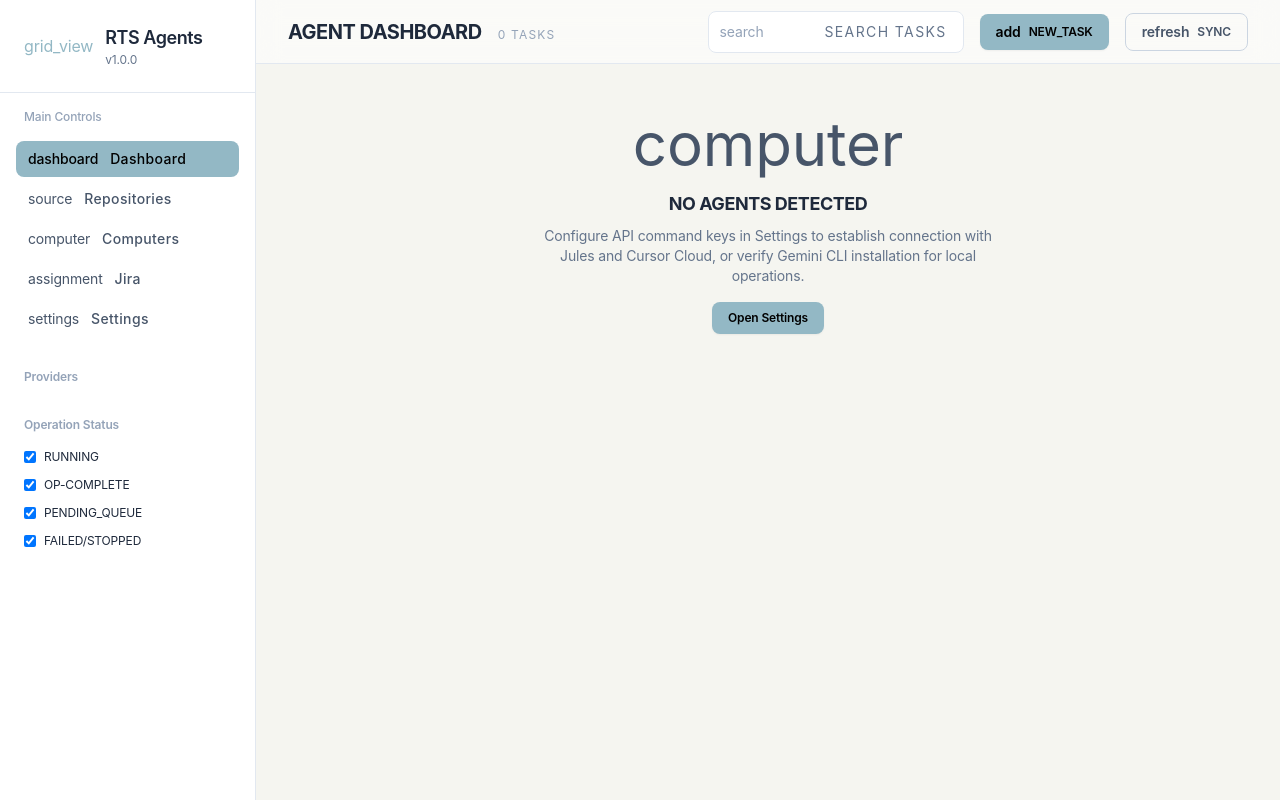
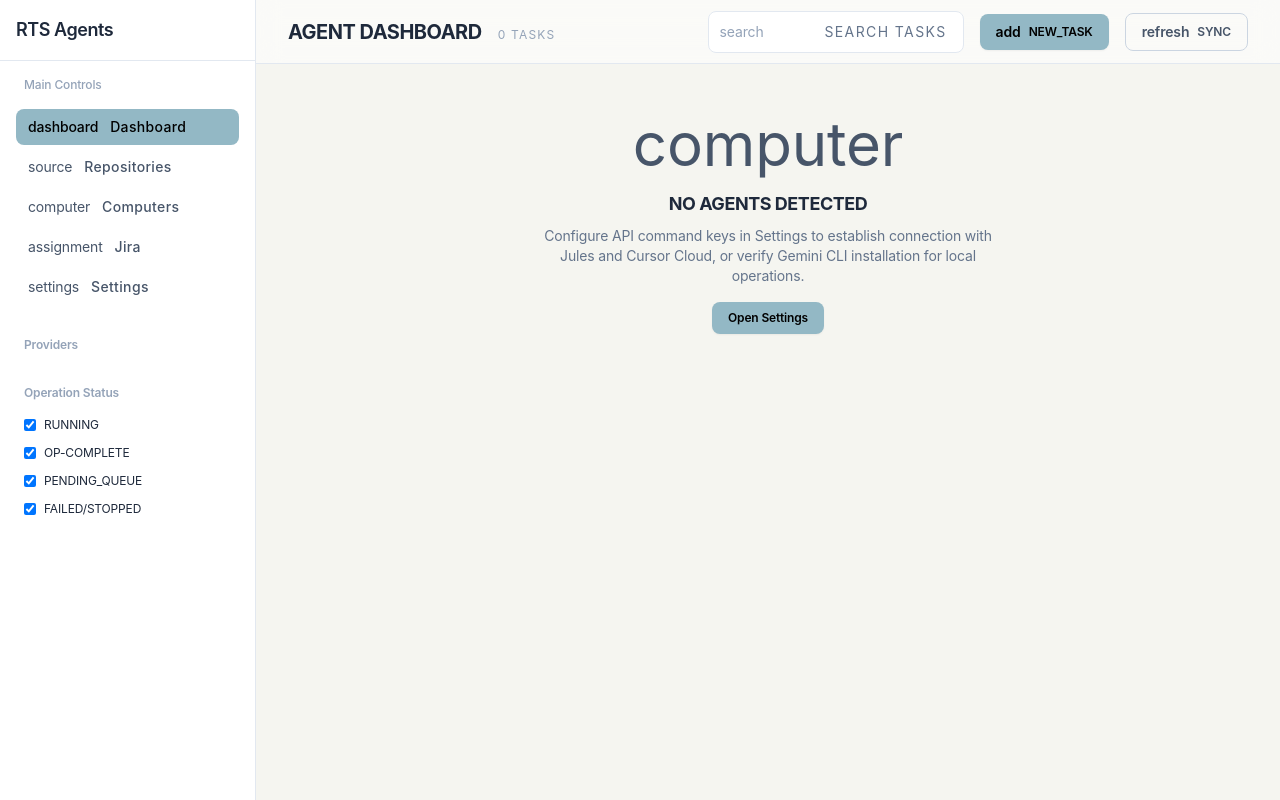
Before and after one commit to AJFrio/RTS-Agents, a React (Vite) app: page / in a window 1280 px wide. Built offline with nearby package versions, Linux system fonts and the light colour scheme.

Commit message:
refactor(sidebar): simplify header by removing icon, version and reducing padding
- Remove `grid_view` icon
- Remove version number `v1.0.0`
- Reduce container padding from `p-6` to `p-4`
- Simplify container structure

Co-authored-by: AJFrio <20246916+AJFrio@users.noreply.github.com>

```diff
--- a/src/renderer/components/layout/Sidebar.jsx
+++ b/src/renderer/components/layout/Sidebar.jsx
@@ -46,14 +46,8 @@ export default function Sidebar() {
 
   return (
     <aside id="sidebar" className="w-64 flex-shrink-0 border-r border-slate-200 dark:border-border-dark bg-white dark:bg-sidebar-dark flex flex-col">
-      <div className="p-6 border-b border-slate-200 dark:border-border-dark">
-        <div className="flex items-center gap-3">
-          <span className="material-symbols-outlined text-primary">grid_view</span>
-          <div>
-            <h1 className="font-semibold text-lg tracking-tight dark:text-white">RTS Agents</h1>
-            <p className="text-xs text-slate-500 dark:text-slate-400 font-normal">v1.0.0</p>
-          </div>
-        </div>
+      <div className="p-4 border-b border-slate-200 dark:border-border-dark">
+        <h1 className="font-semibold text-lg tracking-tight dark:text-white">RTS Agents</h1>
       </div>
 
       <nav className="flex-1 overflow-y-auto p-4 space-y-8">
```
